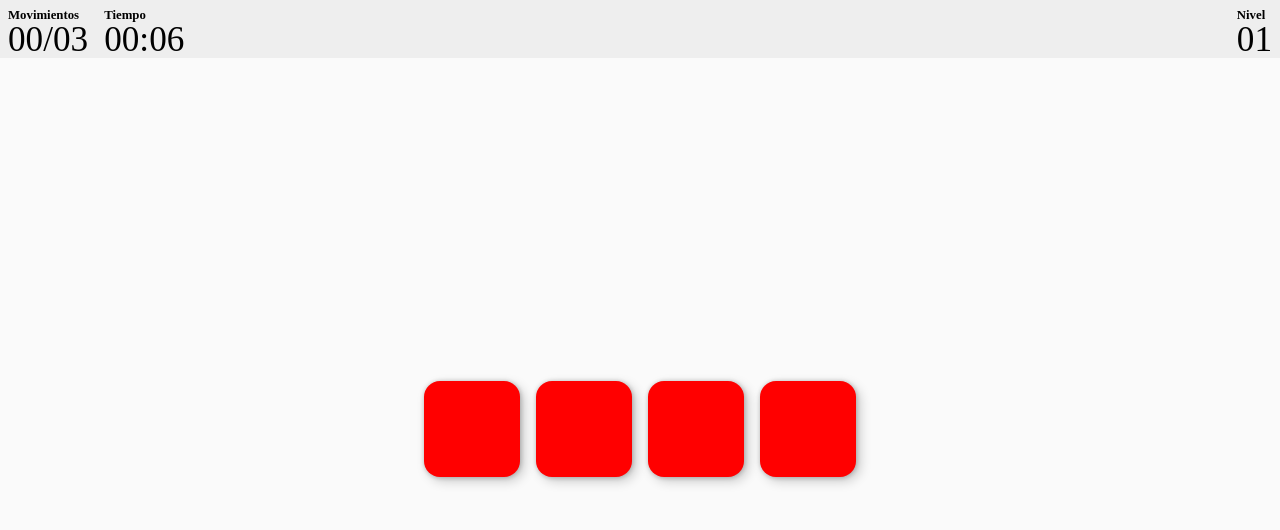
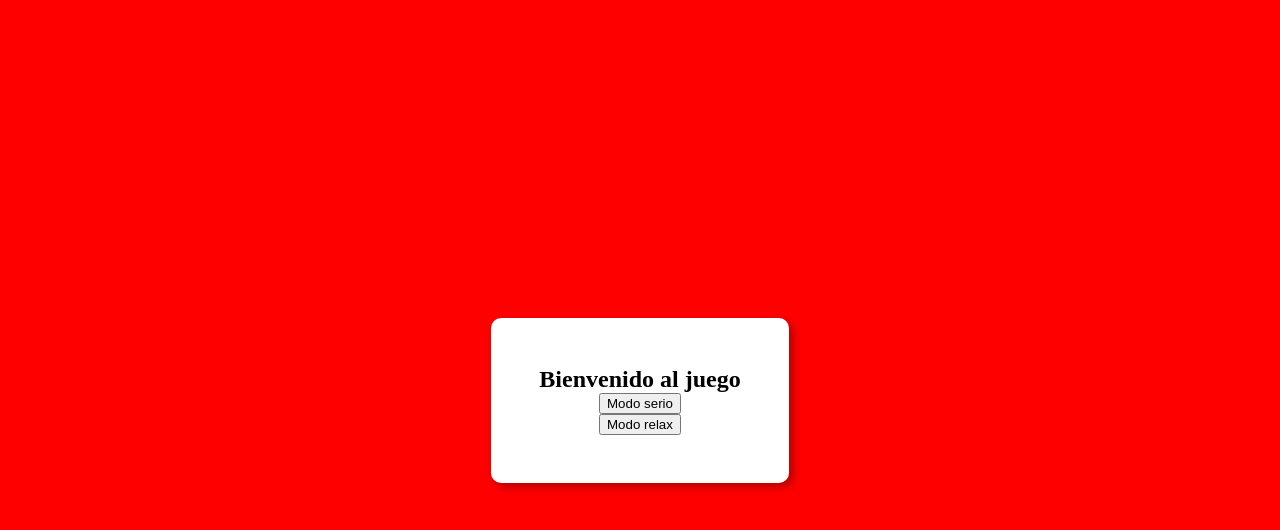
Before and after one commit to CamiloDuarte/JuegoMemoriaCartas, a plain HTML site: page index.html in a window 1280 px wide. Drawn offline with Linux system fonts and the light colour scheme.

Commit message:
bienvenida y organizando css

```diff
--- a/css/style.css
+++ b/css/style.css
@@ -10,17 +10,33 @@ body {
   height: 100vh;
 }
 
+/* Pagina de bienvenida */
+
+.bienvenida {
+  display: flex;
+  background-color: red;
+  position: absolute;
+  top: 0;
+  bottom: 0;
+  left: 0;
+  right: 0;
+
+}
+
+.bienvenida.oculto {
+  display: none;
+}
+
+/* Cabecera */
+
 header {
-  display: flex;
+  display: none;
   justify-content: space-between;
   background: #EEE;
 }
 
-main {
-  flex-grow: 1;
+header.visible {
   display: flex;
-  justify-content: center;
-  position: relative;
 }
 
 .contadores {
@@ -44,6 +60,20 @@ main {
 .cabecera-num {
   font-size: 2.2rem;
   line-height: 98%;
+}
+
+.contadores {
+  position: relative;
+}
+
+
+/* Mesa y cartas*/
+
+main {
+  flex-grow: 1;
+  display: flex;
+  justify-content: center;
+  position: relative;
 }
 
 .mesa {
@@ -148,9 +178,7 @@ main {
   animation: error 0.82s cubic-bezier(0.36, 0.07, 0.19, 0.97) both;
 }
 
-.contadores {
-  position: relative;
-}
+/* Paginas de ganar, perder y juego completado */
 
 .feedback,
 .gameover,
--- a/index.html
+++ b/index.html
@@ -33,6 +33,13 @@
   </header>
   <main>
     <div class="mesa" id="mesa"></div>
+    <div class="bienvenida">
+      <div class="modal">
+        <h2 class="texto">Bienvenido al juego</h2>
+        <button id="serio">Modo serio</button>
+        <button id="relax">Modo relax</button>
+      </div>
+    </div>
     <div class="feedback" id="feedback">
       <div class="modal">
         <h2>¡Buen trabajo!</h2>
--- a/js/contador.js
+++ b/js/contador.js
@@ -12,7 +12,7 @@ function actualizarContador() {
 
 function maxContador() {
   var maxMov = niveles[nivelActual].maxMovimientos;
-  var maxMovText;
+  var maxMovText = maxMov;
   if (maxMov < 10) {
     maxMovText = "0" + maxMov
   }
--- a/js/iniciar.js
+++ b/js/iniciar.js
@@ -16,7 +16,6 @@ function iniciar() {
   maxContador();
 }
 function reiniciarJuego() {
-  movimientos = 0;
   nivelActual = 0;
   actualizarContador();
   iniciar();
--- a/js/variables.js
+++ b/js/variables.js
@@ -19,4 +19,4 @@ var niveles = [
     maxMovimientos: 20,
   }
 ];
-var nivelMaximo = 1;
+var nivelMaximo = niveles.length;
```
